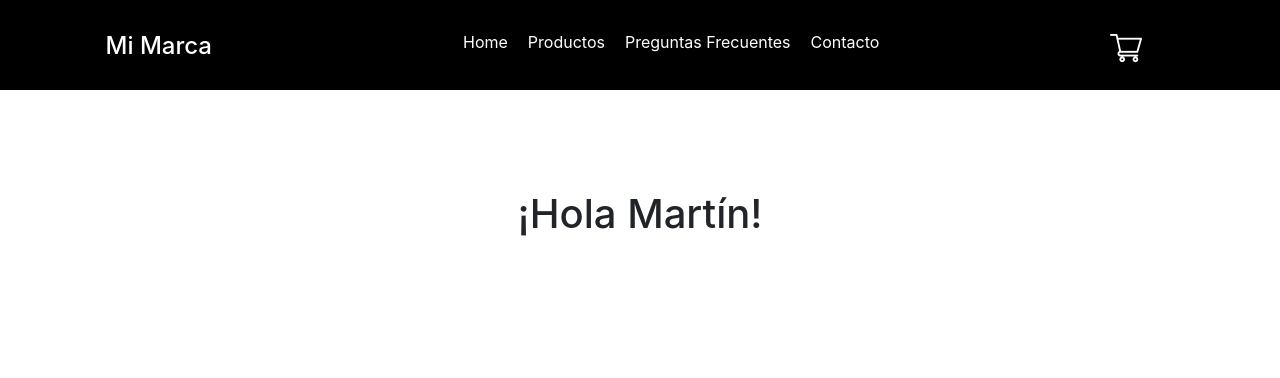
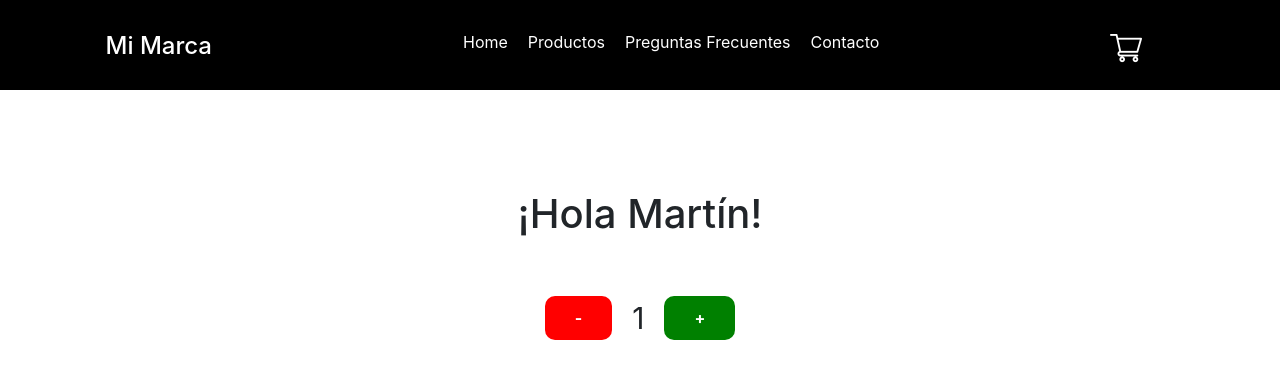
Before and after one commit to lillocorba/coder-react, a React (Create React App) app: page / in a window 1280 px wide. Shown: the top 378 px of the page. Built offline with nearby package versions, Linux system fonts and the light colour scheme.

Commit message:
Contador OK

```diff
--- a/src/App.js
+++ b/src/App.js
@@ -3,6 +3,8 @@ import './App.css'
 import { Fragment } from 'react'
 import NavBar from "./Components/NavBar/NavBar"
 import ItemListContainer from './Components/ItemListContainer/ItemListContainer'
+import ItemCount from './Components/ItemCount/ItemCount'
+import ItemCountContainer from './Components/ItemCountContainer/ItemCountContainer'
 
 export default function App() {
 
@@ -10,6 +12,7 @@ export default function App() {
     <Fragment>
       <NavBar />
       <ItemListContainer greeting='Martín' />
+      <ItemCountContainer />
     </Fragment>
   )
 }
--- a/src/Components/CartWidget/CartWidget.css
+++ b/src/Components/CartWidget/CartWidget.css
@@ -1,3 +1,4 @@
 .img-cart {
     width: 50%;
+    cursor: pointer;
 }
--- /dev/null
+++ b/src/Components/ItemCount/ItemCount.css
@@ -0,0 +1,42 @@
+.container {
+    display: flex;
+    flex-direction: column;
+    align-items: center;
+    padding-top: 50px;
+}
+
+.contador-container {
+    display: flex;
+    flex-direction: row;
+}
+
+.numero-container {
+    margin: 0px 20px 0px 20px;
+    display: flex;
+    flex-direction: row;
+    align-items: center;
+}
+
+.numero {
+    font-size: 30px;
+}
+
+.stock {
+    margin-bottom: 20px;
+}
+
+.boton {
+    color: white;
+    border: none;
+    padding: 10px 30px 10px 30px;
+    font-weight: bold;
+    border-radius: 10px;
+}
+
+.boton-rojo {
+    background-color: red;
+}
+
+.boton-verde {
+    background-color: green;
+}
--- /dev/null
+++ b/src/Components/ItemCount/ItemCount.js
@@ -0,0 +1,22 @@
+import React, { useState } from 'react';
+import './ItemCount.css'
+
+const ItemCount = ({ sumar, restar, count }) => {
+    return (
+        <div className='container'>
+            <div className='contador-container'>
+                <div className='resta-container' onClick={restar}>
+                    <button className='boton boton-rojo'>-</button>
+                </div>
+                <div className='numero-container'>
+                    <p className='numero'>{count}</p>
+                </div>
+                <div className='suma-container' onClick={sumar}>
+                    <button className='boton boton-verde'>+</button>
+                </div>
+            </div>
+        </div>
+    );
+}
+
+export default ItemCount;
--- /dev/null
+++ b/src/Components/ItemCountContainer/ItemCountContainer.js
@@ -0,0 +1,29 @@
+import React, { useState } from 'react'
+import ItemCount from '../ItemCount/ItemCount'
+
+export default function ItemCountContainer() {
+
+    const [count, setCount] = useState(1)
+
+    const sumar = () => {
+        if (count < 10) {
+            setCount(count + 1)
+        } else {
+            return
+        }
+    }
+
+    const restar = () => {
+        if (count > 1) {
+            setCount(count - 1)
+        } else {
+            return
+        }
+    }
+
+    return (
+        <div>
+            <ItemCount sumar={sumar} restar={restar} count={count} />
+        </div>
+    )
+}
```
